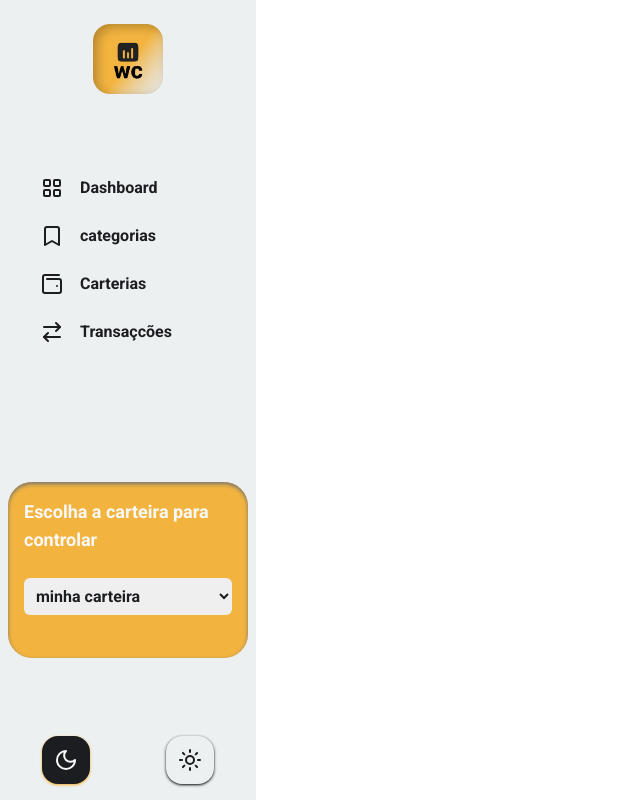
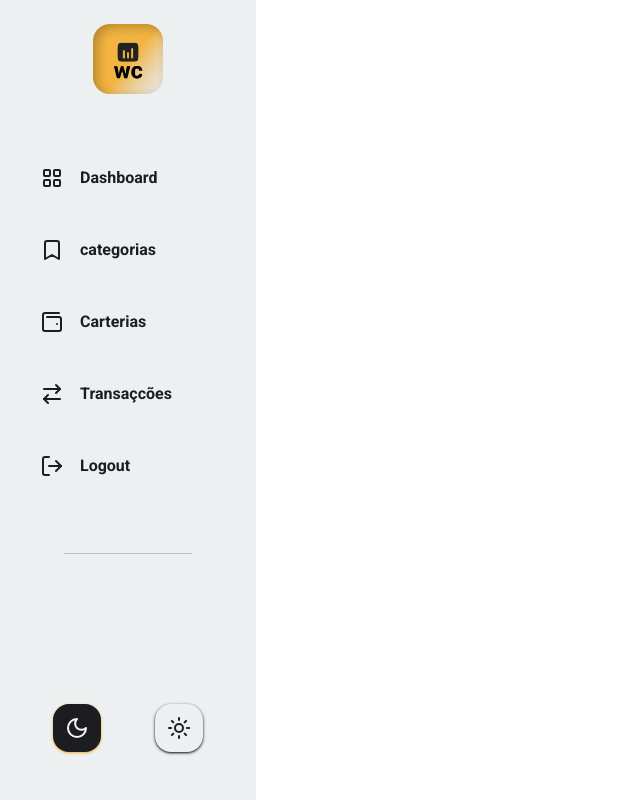
Before and after one commit to devbymarcos/finnanceweb, a Next.js app: page / in a window 1280 px wide. Shown: the whole page, without its empty margins (0-640 px from the left). Built offline with nearby package versions, Linux system fonts and the light colour scheme.

Commit message:
style side bar ajuste

```diff
--- a/src/components/btn-dark-mode/BtnsDarkMode.tsx
+++ b/src/components/btn-dark-mode/BtnsDarkMode.tsx
@@ -1,20 +1,24 @@
 import MoonIcon from "../icons/MoonIcon";
 import SunIcon from "../icons/SunIcon";
 
-const BtnsDarkMode = () => {
+export const BtnDarkMode = () => {
   const darkmode = false;
   return (
     <>
-      <div className="box-dark px-4 flex gap-6 justify-around mb-4   ">
-        <button className="w-12 h-12 bg-base-black flex items-center justify-center rounded-2xl shadow shadow-base-yellow">
-          <MoonIcon colors={darkmode ? "#1c1d21" : "#f8f8f8"} />
-        </button>
-        <button className="w-12 h-12 bg-base-gray flex items-center justify-center rounded-2xl shadow shadow-base-black">
-          <SunIcon colors={darkmode ? "#f8f8f8" : "#1c1d21"} />
-        </button>
-      </div>
+      <button className="w-12 h-12 bg-base-black flex items-center justify-center rounded-2xl shadow shadow-base-yellow">
+        <MoonIcon colors={darkmode ? "#1c1d21" : "#f8f8f8"} />
+      </button>
     </>
   );
 };
 
-export default BtnsDarkMode;
+export const BtnlightMode = () => {
+  const darkmode = false;
+  return (
+    <>
+      <button className="w-12 h-12 bg-base-gray flex items-center justify-center rounded-2xl shadow shadow-base-black">
+        <SunIcon colors={darkmode ? "#f8f8f8" : "#1c1d21"} />
+      </button>
+    </>
+  );
+};
--- /dev/null
+++ b/src/components/icons/LogoutIcon.tsx
@@ -0,0 +1,28 @@
+interface MoonIcon {
+  colors: string;
+}
+
+const LogoutIcon = ({ colors }: MoonIcon) => {
+  return (
+    <>
+      <svg
+        xmlns="http://www.w3.org/2000/svg"
+        width="24"
+        height="24"
+        viewBox="0 0 24 24"
+        fill="none"
+        stroke="currentColor"
+        strokeWidth="2"
+        strokeLinecap="round"
+        strokeLinejoin="round"
+        color={colors}
+      >
+        <path d="M9 21H5a2 2 0 0 1-2-2V5a2 2 0 0 1 2-2h4" />
+        <polyline points="16 17 21 12 16 7" />
+        <line x1="21" x2="9" y1="12" y2="12" />
+      </svg>
+    </>
+  );
+};
+
+export default LogoutIcon;
--- a/src/components/menu/MenuSidebar.tsx
+++ b/src/components/menu/MenuSidebar.tsx
@@ -3,6 +3,7 @@ import DashIcon from "../icons/DashIcon";
 import CategoryIcon from "../icons/CategoryIcon";
 import WalletIcon from "../icons/WalletIcons";
 import TransactionIcon from "../icons/TransactionIcon";
+import LogoutIcon from "../icons/LogoutIcon";
 
 const MenuSideBar = () => {
   const darkmode = false;
@@ -28,10 +29,15 @@ const MenuSideBar = () => {
       icon: <TransactionIcon colors={darkmode ? "#f8f8f8" : "#1c1d21"} />,
       path: "/transacoes",
     },
+    {
+      title: "Logout",
+      icon: <LogoutIcon colors={darkmode ? "#f8f8f8" : "#1c1d21"} />,
+      path: "/logout",
+    },
   ];
   return (
     <>
-      <nav className="mt-12 pb-12 ">
+      <nav className="mt-12 pb-12  ">
         <ul>
           {menuData.map((item) => {
             return (
@@ -39,7 +45,7 @@ const MenuSideBar = () => {
                 <li className="px-2 py-3">
                   <Link
                     href={item.path}
-                    className="flex gap-4 pl-8 text-font-color-light  dark:text-font-color-dark  font-bold"
+                    className="flex gap-4 pl-8 text-font-color-light  dark:text-font-color-dark  font-bold hover:bg-base-white p-3 rounded-xl"
                   >
                     {item.icon}
                     {item.title}
@@ -50,6 +56,7 @@ const MenuSideBar = () => {
           })}
         </ul>
       </nav>
+      <span className="border-b border-base-gray-200 w-1/2 h-1 block mx-auto"></span>
     </>
   );
 };
--- a/src/components/sidebar/Sidebar.tsx
+++ b/src/components/sidebar/Sidebar.tsx
@@ -1,7 +1,10 @@
 import Image from "next/image";
 
 import MenuSideBar from "../menu/MenuSidebar";
-import BtnsDarkMode from "../btn-dark-mode/BtnsDarkMode";
+import {
+  BtnDarkMode,
+  BtnlightMode,
+} from "@/components/btn-dark-mode/BtnsDarkMode";
 
 const Sidebar = () => {
   const darkmode = false;
@@ -16,17 +19,20 @@ const Sidebar = () => {
             alt="logo wcapp"
             className="mx-auto"
           />
+          <MenuSideBar />
         </div>
-        <MenuSideBar />
-        <div className="p-2 w-full ">
+        {/* <div className="p-2 w-full ">
           <div className="p-4 items-center  text-lg font-bold my-12 w-full h-44 bg-base-yellow text-font-color-dark shadow-inner  shadow-neutral-500 rounded-3xl">
             <p>Escolha a carteira para controlar</p>
             <select className="text-font-color-light mt-6 w-full rounded-md py-2 px-2 text-base border-0 outline-none cursor-pointer">
               <option>minha carteira</option>
             </select>
           </div>
+        </div> */}
+        <div className="flex justify-evenly mb-12">
+          <BtnDarkMode />
+          <BtnlightMode />
         </div>
-        <BtnsDarkMode />
       </aside>
     </>
   );
--- a/tailwind.config.ts
+++ b/tailwind.config.ts
@@ -11,8 +11,10 @@ const config: Config = {
     extend: {
       colors: {
         "base-gray": "#ecf0f1",
+        "base-gray-200": "#bdc3c7",
         "base-yellow": "#f3b43f",
         "base-black": "#1c1d21",
+        "base-white": "#fff",
         "font-color-light": "#1c1d21",
         "font-color-dark": "#f8f8f8",
       },
```
